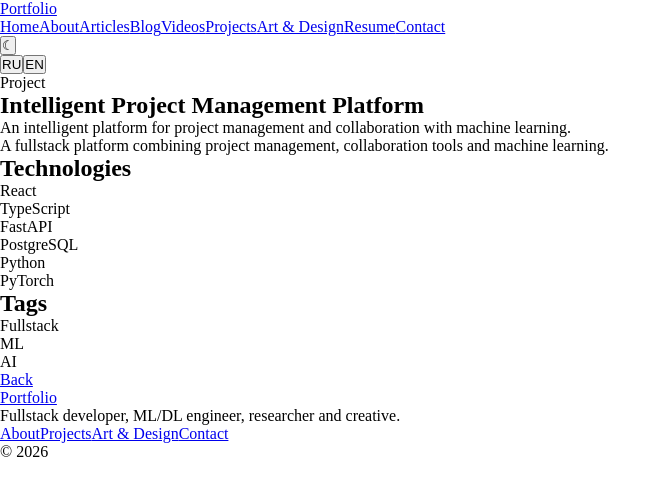
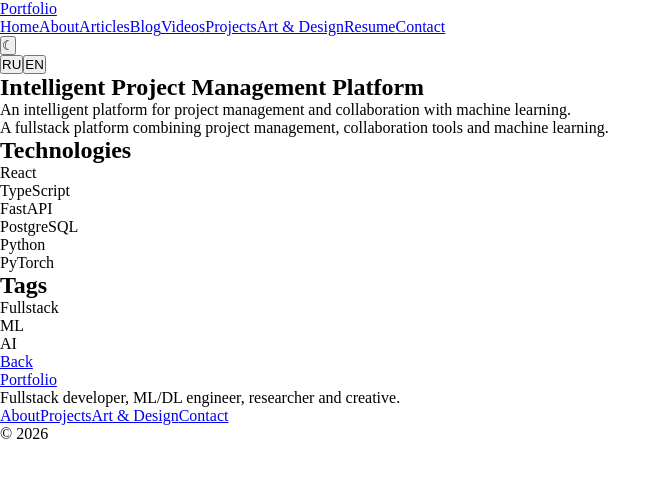
Before and after one commit to cignoBianco/personal-website, a React (Vite) app: page /en/projects/intelligent-project-management-platform in a window 1280 px wide. Shown: the top 496 px of the page, without its empty margins (0-671 px from the left). Built offline with nearby package versions, Linux system fonts and the light colour scheme.

Commit message:
refactor project page into smaller components

```diff
--- a/src/entities/project/components/ProjectCard.tsx
+++ b/src/entities/project/components/ProjectCard.tsx
@@ -1,12 +1,11 @@
 import { Link } from "react-router-dom";
-
-// import type { ProjectDTO } from "@/entities/project";
-import { useLocale } from "@/shared/routing";
-import type { Project } from "../types";
 import { useTranslation } from "react-i18next";
 
+import type { Project } from "../types";
+import { useLocale } from "@/shared/routing";
+
 interface ProjectCardProps {
-    project: Project;//ProjectDTO;
+    project: Project;
 }
 
 export function ProjectCard({
@@ -27,23 +26,23 @@ export function ProjectCard({
                 />
             )}
 
-            <div>
             <h2>
                 {project.title}
             </h2>
 
-                {project.shortDescription && (
             <p>
                 {project.shortDescription}
             </p>
-                )}
 
-                {project.technologies?.length > 0 && (
+            {project.technologies.length >
+                0 && (
                     <ul>
                         {project.technologies.map(
                             (technology) => (
                                 <li
-                                    key={technology}
+                                    key={
+                                        technology
+                                    }
                                 >
                                     {technology}
                                 </li>
@@ -55,11 +54,8 @@ export function ProjectCard({
             <Link
                 to={`/${locale}/projects/${project.slug}`}
             >
-                    {t(
-                        "common.readMore",
-                    )}
+                {t("common.readMore")}
             </Link>
-            </div>
         </article>
     );
 }
--- /dev/null
+++ b/src/entities/project/components/ProjectHero.tsx
@@ -0,0 +1,30 @@
+import type { Project } from "../types";
+
+interface ProjectHeroProps {
+    project: Project;
+}
+
+export function ProjectHero({
+    project,
+}: ProjectHeroProps) {
+    return (
+        <header>
+            {project.coverUrl && (
+                <img
+                    src={project.coverUrl}
+                    alt={project.title}
+                />
+            )}
+
+            <div>
+                <h1>
+                    {project.title}
+                </h1>
+
+                <p>
+                    {project.shortDescription}
+                </p>
+            </div>
+        </header>
+    );
+}
--- /dev/null
+++ b/src/entities/project/components/ProjectLinks.tsx
@@ -0,0 +1,44 @@
+import { useTranslation } from "react-i18next";
+
+interface ProjectLinksProps {
+    githubUrl: string | null;
+    demoUrl: string | null;
+}
+
+export function ProjectLinks({
+    githubUrl,
+    demoUrl,
+}: ProjectLinksProps) {
+    const { t } =
+        useTranslation();
+
+    if (!githubUrl && !demoUrl) {
+        return null;
+    }
+
+    return (
+        <div>
+            {githubUrl && (
+                <a
+                    href={githubUrl}
+                    target="_blank"
+                    rel="noreferrer"
+                >
+                    GitHub
+                </a>
+            )}
+
+            {demoUrl && (
+                <a
+                    href={demoUrl}
+                    target="_blank"
+                    rel="noreferrer"
+                >
+                    {t(
+                        "projects.liveDemo",
+                    )}
+                </a>
+            )}
+        </div>
+    );
+}
--- /dev/null
+++ b/src/entities/project/components/ProjectTags.tsx
@@ -0,0 +1,32 @@
+import { useTranslation } from "react-i18next";
+
+interface ProjectTagsProps {
+    tags: string[];
+}
+
+export function ProjectTags({
+    tags,
+}: ProjectTagsProps) {
+    const { t } =
+        useTranslation();
+
+    if (tags.length === 0) {
+        return null;
+    }
+
+    return (
+        <section>
+            <h2>
+                {t("projects.tags")}
+            </h2>
+
+            <ul>
+                {tags.map((tag) => (
+                    <li key={tag}>
+                        {tag}
+                    </li>
+                ))}
+            </ul>
+        </section>
+    );
+}
--- /dev/null
+++ b/src/entities/project/components/ProjectTechnologies.tsx
@@ -0,0 +1,40 @@
+import { useTranslation } from "react-i18next";
+
+interface ProjectTechnologiesProps {
+    technologies: string[];
+}
+
+export function ProjectTechnologies({
+    technologies,
+}: ProjectTechnologiesProps) {
+    const { t } =
+        useTranslation();
+
+    if (technologies.length === 0) {
+        return null;
+    }
+
+    return (
+        <section>
+            <h2>
+                {t(
+                    "projects.technologies",
+                )}
+            </h2>
+
+            <ul>
+                {technologies.map(
+                    (technology) => (
+                        <li
+                            key={
+                                technology
+                            }
+                        >
+                            {technology}
+                        </li>
+                    ),
+                )}
+            </ul>
+        </section>
+    );
+}
--- a/src/entities/project/components/index.ts
+++ b/src/entities/project/components/index.ts
@@ -1 +1,7 @@
 export { ProjectCard } from "./ProjectCard";
+export { ProjectHero } from "./ProjectHero";
+export { ProjectLinks } from "./ProjectLinks";
+export { ProjectTags } from "./ProjectTags";
+export {
+    ProjectTechnologies,
+} from "./ProjectTechnologies";
--- a/src/pages/projects/ProjectPage.tsx
+++ b/src/pages/projects/ProjectPage.tsx
@@ -1,9 +1,20 @@
-import { Link, useParams } from "react-router-dom";
+import {
+    Link,
+    useParams,
+} from "react-router-dom";
+
 import { useTranslation } from "react-i18next";
 
 import {
     useProject,
 } from "@/entities/project";
+
+import {
+    ProjectHero,
+    ProjectLinks,
+    ProjectTags,
+    ProjectTechnologies,
+} from "@/entities/project/components";
 
 import { useLocale } from "@/shared/routing";
 
@@ -58,7 +69,9 @@ export function ProjectPage() {
         return (
             <main>
                 <h1>
-                    {t("projects.notFound")}
+                    {t(
+                        "projects.notFound",
+                    )}
                 </h1>
 
                 <Link
@@ -73,32 +86,10 @@ export function ProjectPage() {
     return (
         <main>
             <article>
-                {project.coverUrl && (
-                    <img
-                        src={project.coverUrl}
-                        alt={project.title}
+                <ProjectHero
+                    project={project}
                 />
-                )}
 
-                <header>
-                    <p>
-                        {t(
-                            "projects.project",
-                        )}
-                    </p>
-
-                    <h1>
-                        {project.title}
-                    </h1>
-
-                    <p>
-                        {
-                            project.shortDescription
-                        }
-                    </p>
-                </header>
-
-                {project.description && (
                 <section>
                     <p>
                         {
@@ -106,87 +97,25 @@ export function ProjectPage() {
                         }
                     </p>
                 </section>
-                )}
 
-                {project.technologies.length >
-                    0 && (
-                        <section>
-                            <h2>
-                                {t(
-                                    "projects.technologies",
-                                )}
-                            </h2>
+                <ProjectTechnologies
+                    technologies={
+                        project.technologies
+                    }
+                />
 
-                            <ul>
-                                {project.technologies.map(
-                                    (
-                                        technology,
-                                    ) => (
-                                        <li
-                                            key={
-                                                technology
-                                            }
-                                        >
-                                            {
-                                                technology
-                                            }
-                                        </li>
-                                    ),
-                                )}
-                            </ul>
-                        </section>
-                    )}
+                <ProjectTags
+                    tags={project.tags}
+                />
 
-                {project.tags.length >
-                    0 && (
-                        <section>
-                            <h2>
-                                {t(
-                                    "projects.tags",
-                                )}
-                            </h2>
-
-                            <ul>
-                                {project.tags.map(
-                                    (tag) => (
-                                        <li
-                                            key={tag}
-                                        >
-                                            {tag}
-                                        </li>
-                                    ),
-                                )}
-                            </ul>
-                        </section>
-                    )}
-
-                <div>
-                    {project.githubUrl && (
-                        <a
-                            href={
+                <ProjectLinks
+                    githubUrl={
                         project.githubUrl
                     }
-                            target="_blank"
-                            rel="noreferrer"
-                        >
-                            GitHub
-                        </a>
-                    )}
-
-                    {project.demoUrl && (
-                        <a
-                            href={
+                    demoUrl={
                         project.demoUrl
                     }
-                            target="_blank"
-                            rel="noreferrer"
-                        >
-                            {t(
-                                "projects.liveDemo",
-                            )}
-                        </a>
-                    )}
-                </div>
+                />
 
                 <footer>
                     <Link
```
Lines whose indentation alone changed are shown as unchanged.
